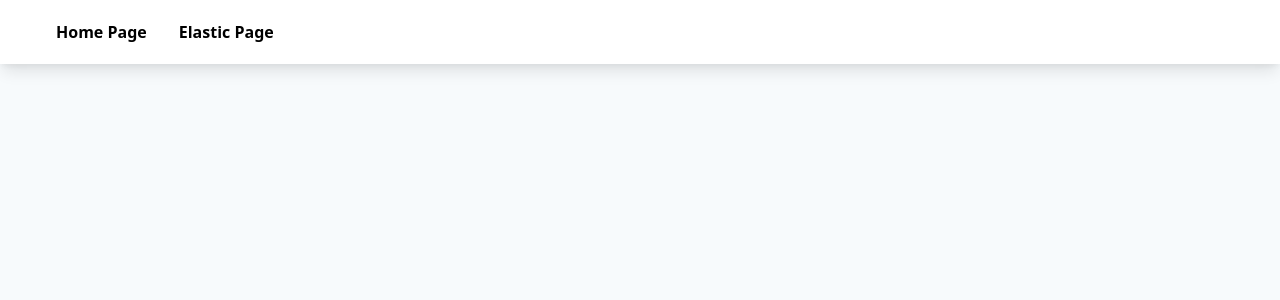
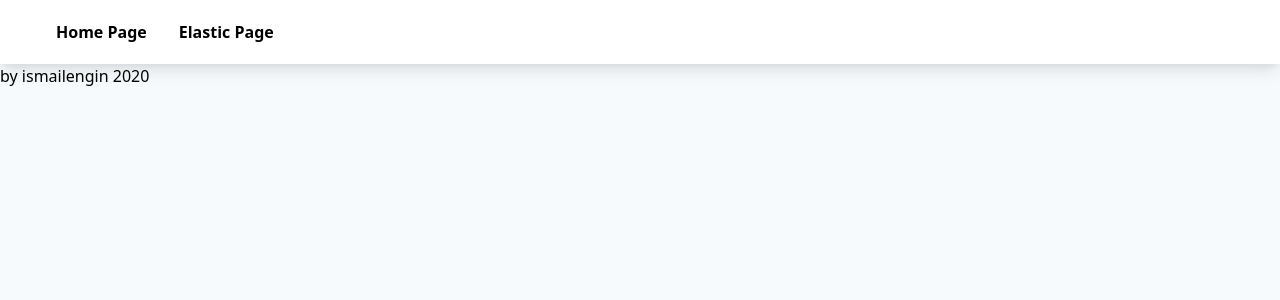
Before and after one commit to ismailengin/ElasticFrontend, a Next.js app: page /layout in a window 1280 px wide. Shown: the top 300 px of the page. Built offline with nearby package versions, Linux system fonts and the light colour scheme.

Commit message:
more styling
Background color parametresini direkt olarak body'e vererek height screen'dan buyuk olsa bile bg'nin duzgun kalmasi saglaniyor.

```diff
--- a/css/tailwind.css
+++ b/css/tailwind.css
@@ -1,3 +1,7 @@
 @import "tailwindcss/base";
 @import "tailwindcss/components";
 @import "tailwindcss/utilities";
+
+body {
+    background-color: #f7fafc;
+}
--- a/pages/footer.js
+++ b/pages/footer.js
@@ -1,5 +1,5 @@
 export default function Footer() {
     return(
-        <div className='bg-gray-400'> by ismailengin 2020</div>
+        <div className> by ismailengin 2020</div>
     )
 }
--- a/pages/layout.js
+++ b/pages/layout.js
@@ -1,13 +1,15 @@
 import Navbar from './navbar'
 import Footer from './footer'
 export default function Layout(props) {
-    return(
-        <div id="root" className="bg-gray-100 h-screen">
-            <Navbar/>
-            <div className='flex justify-center'>
-                {props.children}
+    return (
+        <div id="root" className="relative">
+            <div className="h-full">
+                <Navbar />
+                <div className='flex justify-center'>
+                    {props.children}
+                </div>
             </div>
-            {/* <Footer/> */}
+            <Footer />
         </div>
     )
 }
```
